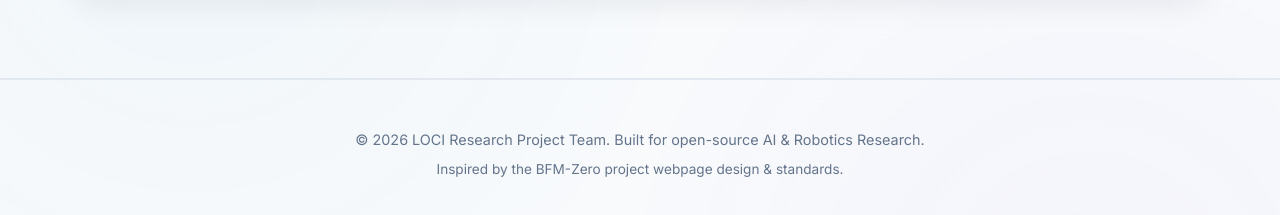
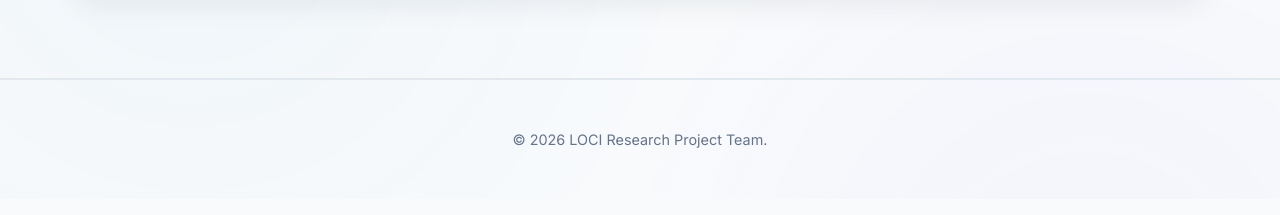
Before and after one commit to loci-memory/loci-memory.github.io, a plain HTML site: page index.html in a window 1280 px wide. Shown: the part 4217-4432 px from the top of the page. Drawn offline with Linux system fonts and the light colour scheme.

Commit message:
chore: update GitHub star link to placeholder and simplify footer text

```diff
--- a/index.html
+++ b/index.html
@@ -370,7 +370,7 @@ ing in a real-world office environment.
             <p>Star the repository on GitHub to receive instant notifications when the arXiv preprint, code repository, and pre-trained model weights are published.</p>
           </div>
           <div class="community-callout-actions">
-            <a href="https://github.com/loci-memory/loci-memory.github.io" target="_blank" rel="noopener" class="btn btn-primary">
+            <a href="#" target="_blank" rel="noopener" class="btn btn-primary">
               <i class="fa-brands fa-github"></i> Star on GitHub
             </a>
             <a href="#hero" class="btn btn-outline">
@@ -386,10 +386,7 @@ ing in a real-world office environment.
   <!-- Footer -->
   <footer class="footer">
     <div class="container">
-      <p>&copy; 2026 LOCI Research Project Team. Built for open-source AI & Robotics Research.</p>
-      <p style="margin-top: 0.5rem; color: var(--text-muted); font-size: 0.85rem;">
-        Inspired by the BFM-Zero project webpage design & standards.
-      </p>
+      <p>&copy; 2026 LOCI Research Project Team.</p>
     </div>
   </footer>
 
```
